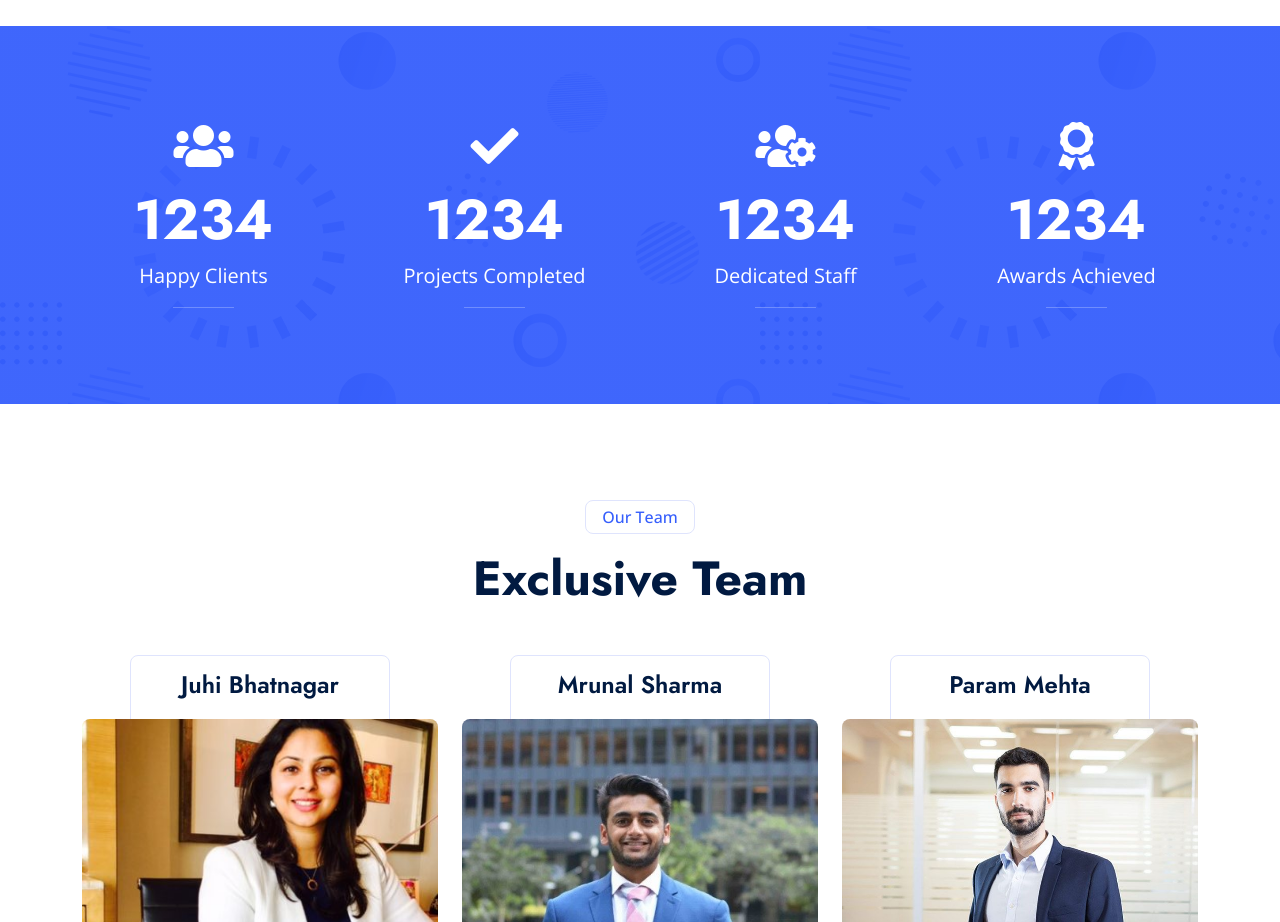
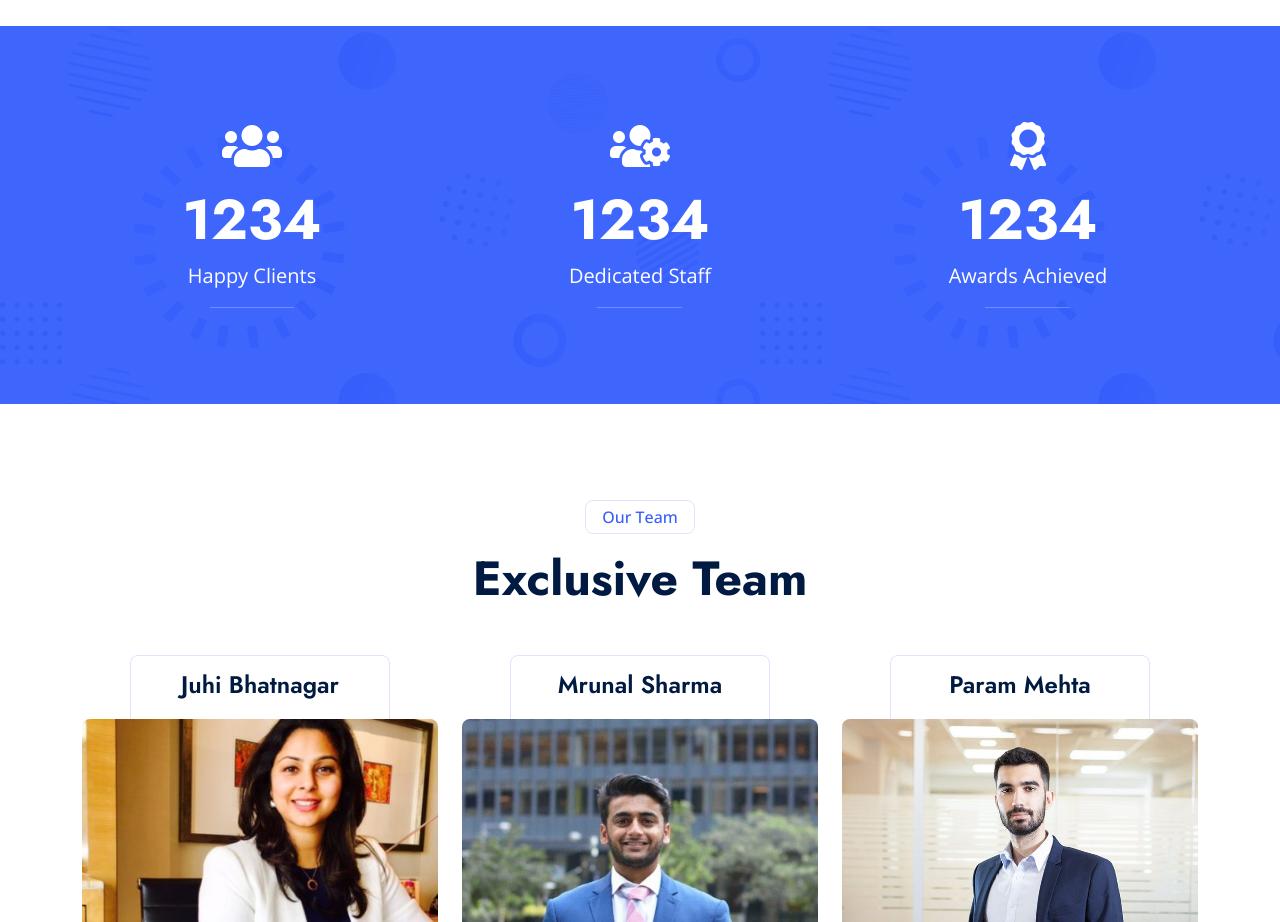
Before and after one commit to abhishekmhs/ApexFinodeal, a plain HTML site: page about.html in a window 1280 px wide. Shown: the part 2240-3162 px from the top of the page. Drawn offline with nearby package versions, Linux system fonts and the light colour scheme.

Commit message:
Apex Finodeal

```diff
--- a/about.html
+++ b/about.html
@@ -262,25 +262,19 @@
     <div class="container-fluid facts my-5 py-5">
         <div class="container py-5">
             <div class="row g-5">
-                <div class="col-sm-6 col-lg-3 text-center wow fadeIn" data-wow-delay="0.1s">
+                <div class="col-sm-6 col-lg-4 text-center wow fadeIn" data-wow-delay="0.1s">
                     <i class="fa fa-users fa-3x text-white mb-3"></i>
                     <h1 class="display-4 text-white" data-toggle="counter-up">1234</h1>
                     <span class="fs-5 text-white">Happy Clients</span>
                     <hr class="bg-white w-25 mx-auto mb-0">
                 </div>
-                <div class="col-sm-6 col-lg-3 text-center wow fadeIn" data-wow-delay="0.3s">
-                    <i class="fa fa-check fa-3x text-white mb-3"></i>
-                    <h1 class="display-4 text-white" data-toggle="counter-up">1234</h1>
-                    <span class="fs-5 text-white">Projects Completed</span>
-                    <hr class="bg-white w-25 mx-auto mb-0">
-                </div>
-                <div class="col-sm-6 col-lg-3 text-center wow fadeIn" data-wow-delay="0.5s">
+                <div class="col-sm-6 col-lg-4 text-center wow fadeIn" data-wow-delay="0.5s">
                     <i class="fa fa-users-cog fa-3x text-white mb-3"></i>
                     <h1 class="display-4 text-white" data-toggle="counter-up">1234</h1>
                     <span class="fs-5 text-white">Dedicated Staff</span>
                     <hr class="bg-white w-25 mx-auto mb-0">
                 </div>
-                <div class="col-sm-6 col-lg-3 text-center wow fadeIn" data-wow-delay="0.7s">
+                <div class="col-sm-6 col-lg-4 text-center wow fadeIn" data-wow-delay="0.7s">
                     <i class="fa fa-award fa-3x text-white mb-3"></i>
                     <h1 class="display-4 text-white" data-toggle="counter-up">1234</h1>
                     <span class="fs-5 text-white">Awards Achieved</span>
```
